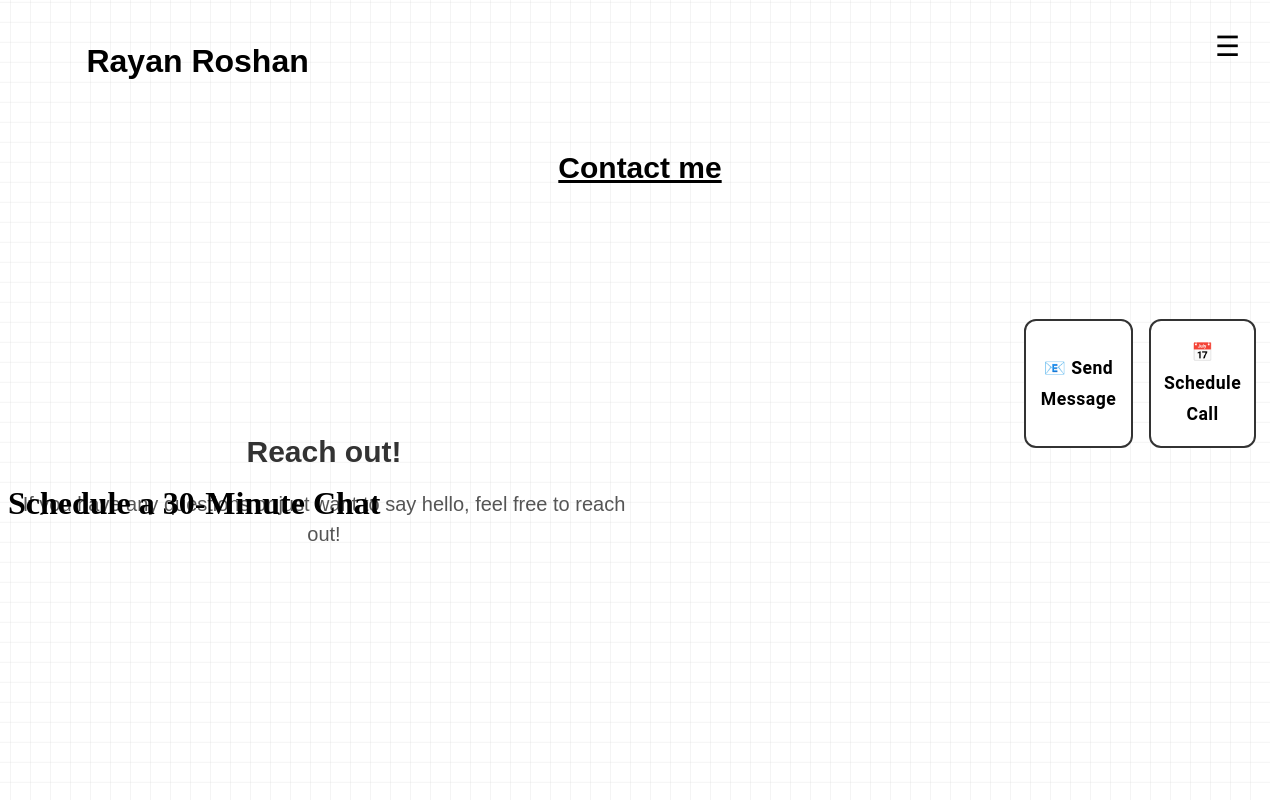
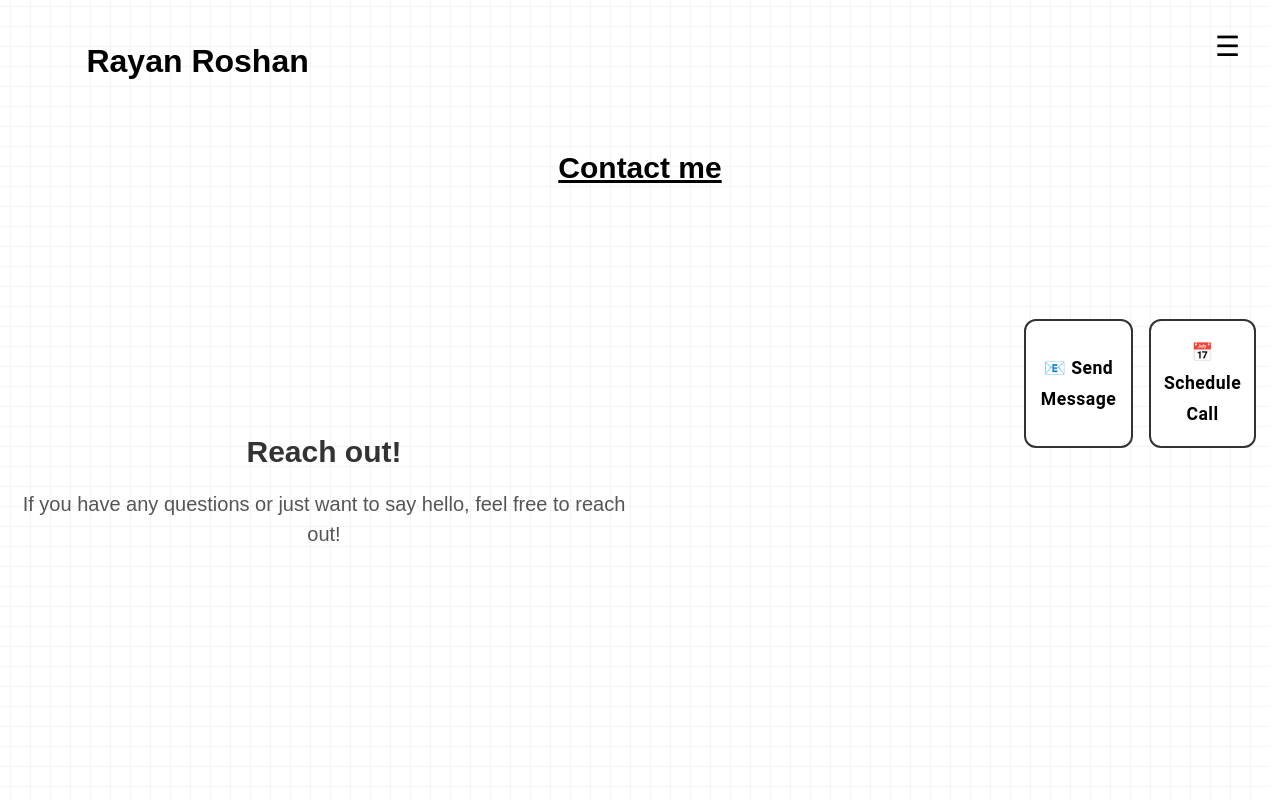
Before and after one commit to Rayan-Roshan21/Rayan_Roshan_website, a React (Vite) app in the folder Rayan_Roshan_Website/: page /contact in a window 1280 px wide. Built offline with nearby package versions, Linux system fonts and the light colour scheme.

Commit message:
Removed header.

```diff
--- a/Rayan_Roshan_Website/src/Pages/Contacts.jsx
+++ b/Rayan_Roshan_Website/src/Pages/Contacts.jsx
@@ -29,7 +29,6 @@ function Contacts() {
     </div>
 
     <div>
-      <h1>Schedule a 30-Minute Chat</h1>
       <calendly_link />
     </div>
 
```
